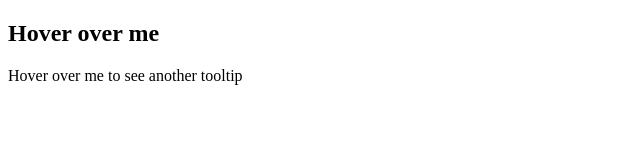
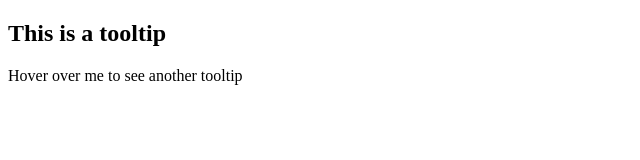
Before and after one commit to acciojob/react-composition-3-sayantan174, a React app: page / in a window 1280 px wide. Shown: the top 160 px of the page, without its empty margins (0-640 px from the left). Built offline with nearby package versions, Linux system fonts and the light colour scheme.

Commit message:
submitting code-Thu Jun 22 2023 17:55:30 GMT+0530 (India Standard Time)

```diff
--- a/src/components/Tooltip.js
+++ b/src/components/Tooltip.js
@@ -5,7 +5,7 @@ const Tooltip = (props) => {
   const [f2, setF2] = useState(false);
   return (
     <>
-      {f1 && <h2 style={{position:"absolute"}} className="tooltiptext"><div>{props.text[0]}</div></h2>}
+      {f1 && <h2 className="tooltiptext"><div>{props.text[0]}</div></h2>}
       <h2
         onMouseOver={() => {
           setF1(true);
@@ -15,9 +15,9 @@ const Tooltip = (props) => {
         }}
         className="tooltip"
       >
-        <div><div>{props.children[0]}</div></div>
+        <div><div>{props.text[0]}</div></div>
       </h2>
-      {f2 && <p style={{position:"absolute"}} className="tooltiptext"><div>{props.text[1]}</div></p>}
+      {f2 && <p className="tooltiptext"><div>{props.text[1]}</div></p>}
       <p
         onMouseOver={() => {
           setF2(true);
```
